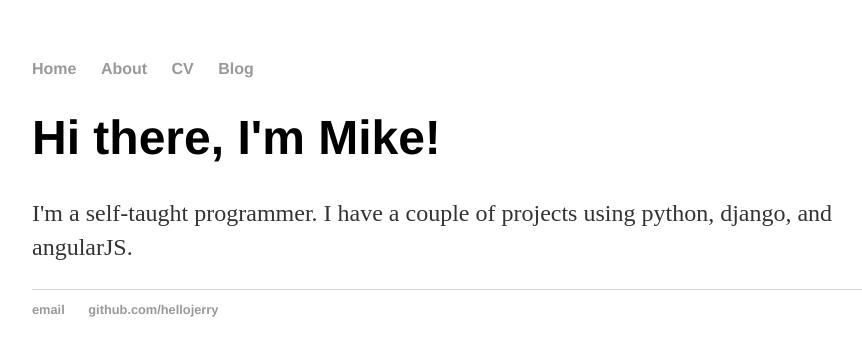
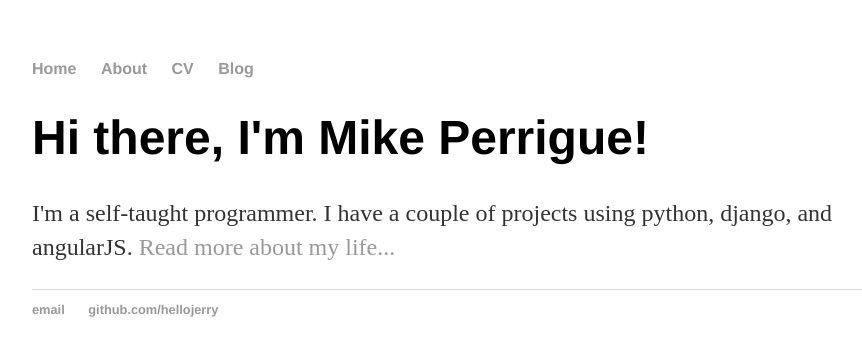
Before and after one commit to hellojerry/hellojerry.github.io, a Jekyll site: the page built from index.html, in a window 1280 px wide. Shown: the top 356 px of the page, without its empty margins (160-1022 px from the left). Built offline with Jekyll 4.4.1, drawn with Linux system fonts in a browser that asks for light colours.

Commit message:
Update index.html

```diff
--- a/index.html
+++ b/index.html
@@ -1,29 +1,8 @@
-<!DOCTYPE html>
-<html>
-	<head>
-		<title>Mike Perrigue</title>
-		<link rel="stylesheet" type="text/css" href="/css/main.css">
-	</head>
-	<body>
-		<nav>
-    		<ul>
-        		<li><a href="/">Home</a></li>
-	        	<li><a href="/about">About</a></li>
-        		<li><a href="/cv">CV</a></li>
-        		<li><a href="/blog">Blog</a></li>
-    		</ul>
-		</nav>
-		<div class="container">
-    		<div class="blurb">
-        		<h1>Hi there, I'm Mike!</h1>
-				<p>I'm a self-taught programmer. I have a couple of projects using python, django, and angularJS.</p>
-    		</div><!-- /.blurb -->
-		</div><!-- /.container -->
-		<footer>
-    		<ul>
-        		<li><a href="mailto:mjperrigue@gmail.com">email</a></li>
-        		<li><a href="https://github.com/hellojerry">github.com/hellojerry</a></li>
-			</ul>
-		</footer>
-	</body>
-</html>
+---
+layout: default
+title: Mike Perrigue
+---
+<div class="blurb">
+	<h1>Hi there, I'm Mike Perrigue!</h1>
+	<p>I'm a self-taught programmer. I have a couple of projects using python, django, and angularJS. <a href="/about">Read more about my life...</a></p>
+</div><!-- /.blurb -->
```
